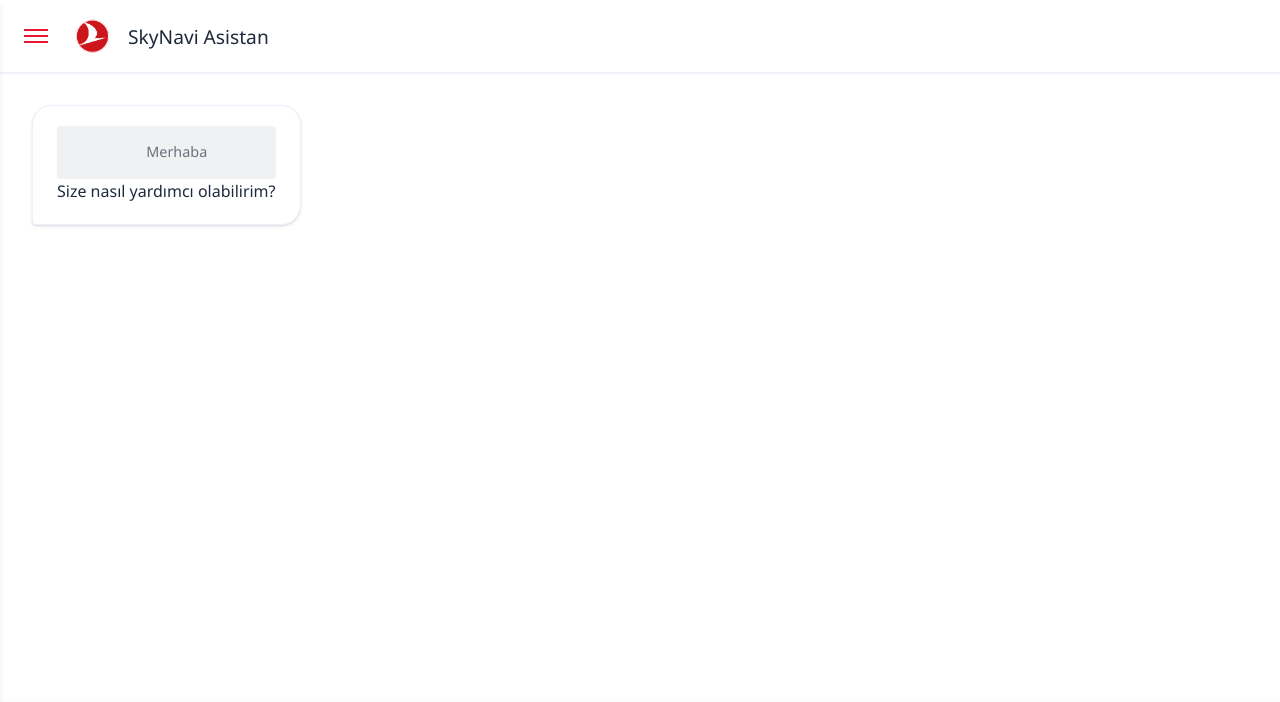
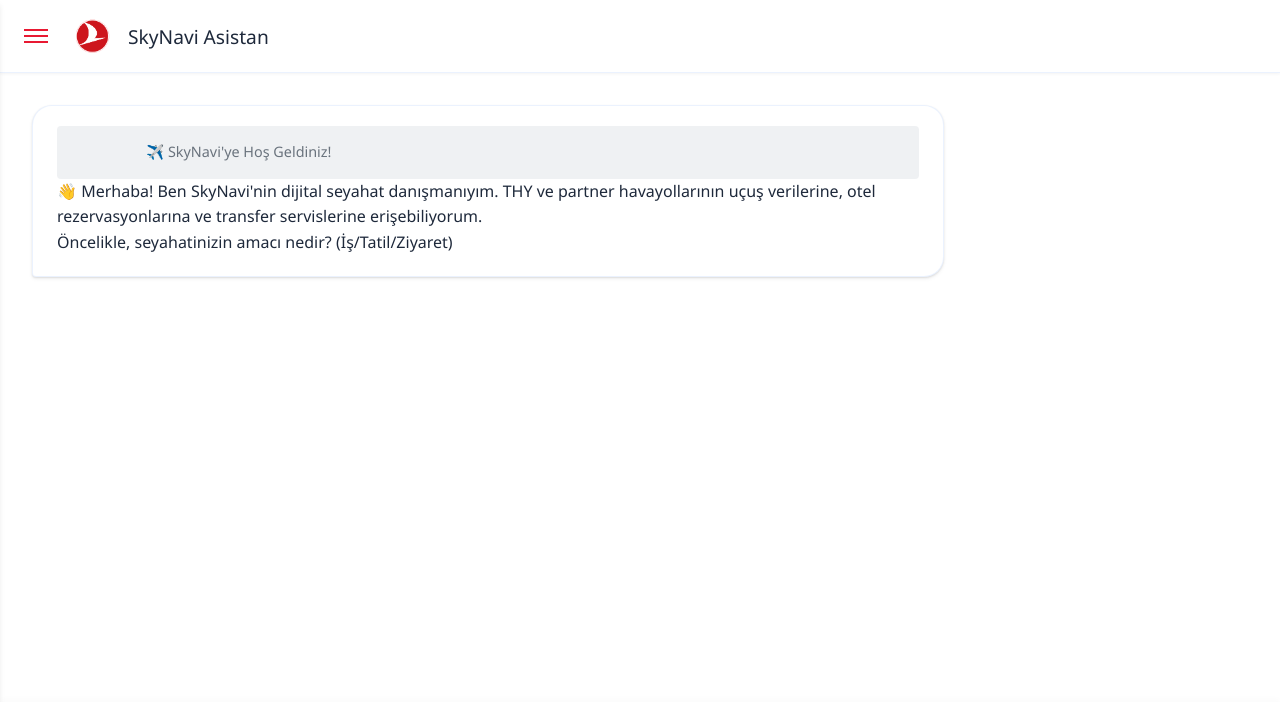
Before and after one commit to Tavuk-Pilav/SkyNavi, a Flask app: page / in a window 1280 px wide. Shown: the top 702 px of the page. Run offline with Flask 3, Linux system fonts and the light colour scheme; data comes from the database, SQL or seed files in the repository; data that the repository does not hold is empty; some libraries are stand-ins or nearby versions.

Commit message:
text change

```diff
--- a/templates/index.html
+++ b/templates/index.html
@@ -54,7 +54,7 @@
             {% if not conversation_history %}
                 <div class="message bot">
                     <div class="message-content markdown-body">
-                        {{ renderMarkdown("Merhaba\nSize nasıl yardımcı olabilirim?") | safe }}
+                        {{ renderMarkdown("✈️ SkyNavi'ye Hoş Geldiniz!\n\n👋 Merhaba! Ben SkyNavi'nin dijital seyahat danışmanıyım. THY ve partner havayollarının uçuş verilerine, otel rezervasyonlarına ve transfer servislerine erişebiliyorum.\n\nÖncelikle, seyahatinizin amacı nedir? (İş/Tatil/Ziyaret)") | safe }}
                     </div>
                 </div>
             {% endif %}
```
